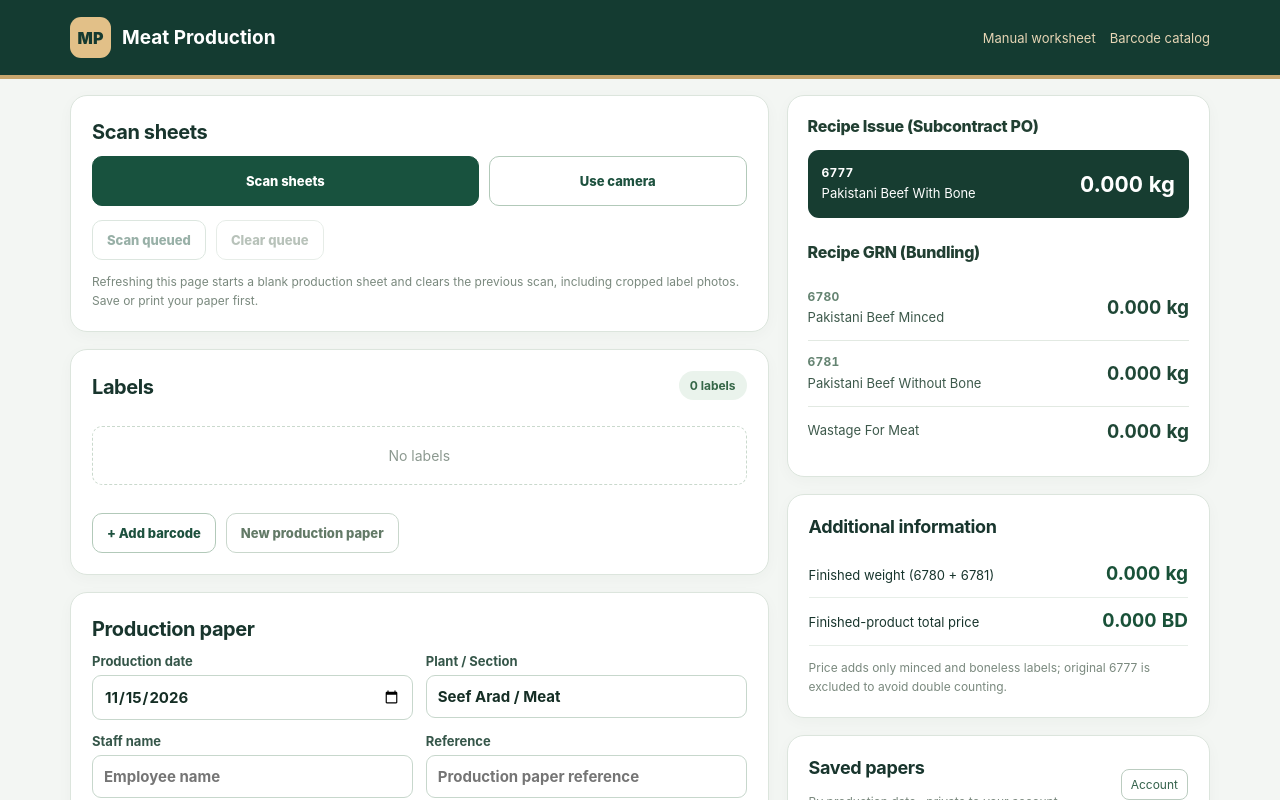
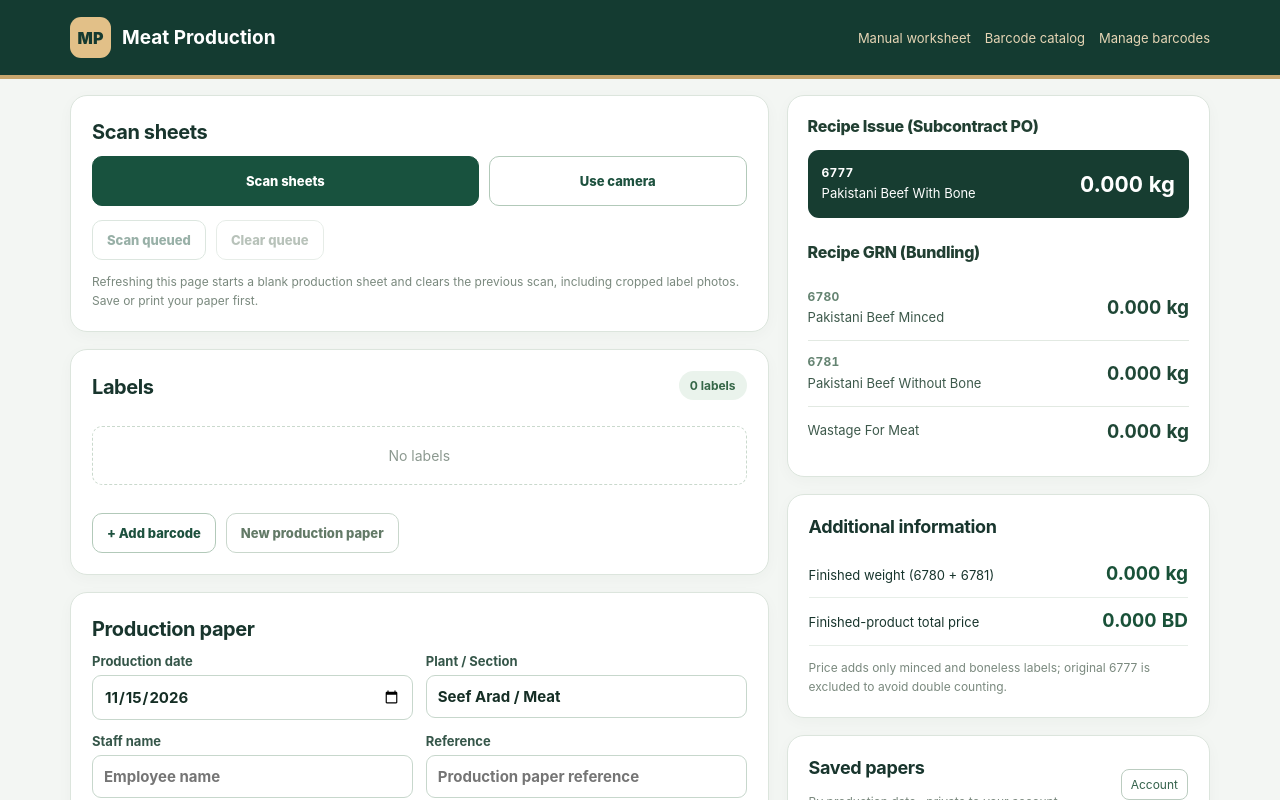
Before and after one commit to locacollection/Alhelli-Meat-Prod-Paper, a plain HTML site: page index.html in a window 1280 px wide. Shown: the top 800 px of the page. Drawn offline with nearby package versions, Linux system fonts and the light colour scheme.

Commit message:
Link Barcode Manager from Meat Production navigation

```diff
--- a/index.html
+++ b/index.html
@@ -9,7 +9,7 @@
 <link rel="stylesheet" href="scanner.css?v=mixed-labels-23">
 </head>
 <body>
-<header class="site-head noprint"><div class="container header-row"><div class="brand"><div class="brandmark">MP</div><div><strong>Meat Production</strong></div></div><nav><a href="./manual-worksheet.html">Manual worksheet</a><a href="./barcode-catalog.html">Barcode catalog</a></nav></div></header>
+<header class="site-head noprint"><div class="container header-row"><div class="brand"><div class="brandmark">MP</div><div><strong>Meat Production</strong></div></div><nav><a href="./manual-worksheet.html">Manual worksheet</a><a href="./barcode-catalog.html">Barcode catalog</a><a href="./custom-barcodes.html">Manage barcodes</a></nav></div></header>
 <main class="container noprint">
 
   <div class="workgrid">
```
